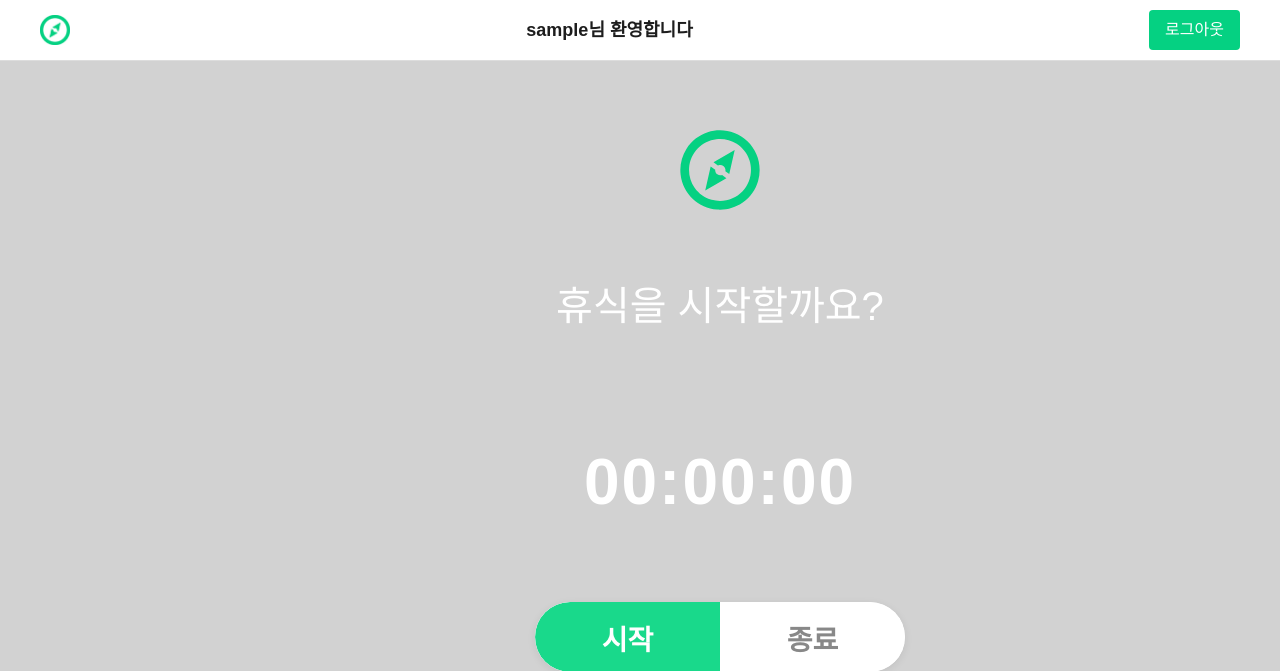
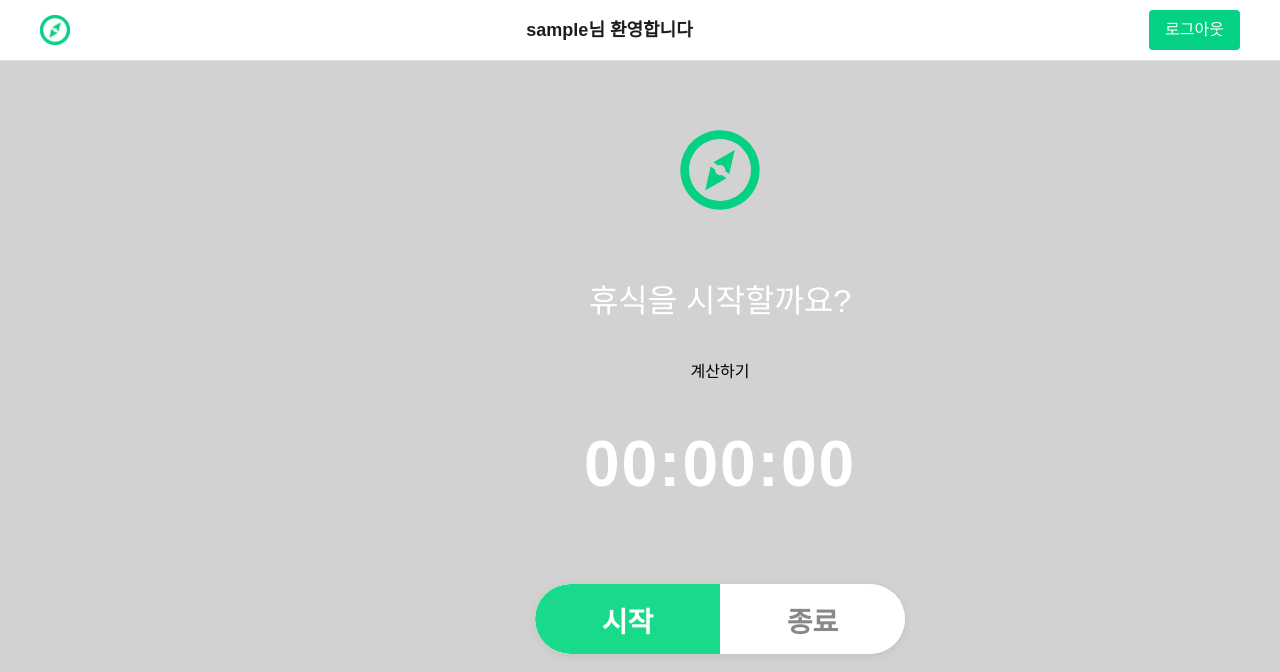
Before and after one commit to kkc1383/WEEK00, a Flask app: template templates/application.html in a window 1280 px wide; the page is wider, and only the part inside the window is pictured. Shown: the top 671 px of that part. Run offline with Flask 3, Linux system fonts and the light colour scheme; the template is opened without the code that fills it: most values are stand-ins (such as "Sample title", 1, 10 or a date in 2020); a database or web service that is not in the repository returns one stand-in record (values such as "Sample title").

Commit message:
Update application.html

```diff
--- a/templates/application.html
+++ b/templates/application.html
@@ -30,7 +30,11 @@
         <h1 class="logo">
           <img src="../static/images/logo.svg" alt="로고" width="300" height="300">
         </h1>
-        <h1>휴식을 시작할까요?</h1>
+        <h2>휴식을 시작할까요?</h2>
+
+        <a href="/application/calculate">
+          <button type="button">계산하기</button>
+        </a>
 
         <div id="timer-display">00:00:00</div>
         <div class="timer-btn-group">
@@ -50,7 +54,7 @@
       </section><!-- objective-timer-wrapper -->
       <section class="user-list-wrapper">
         <div class="user-list">
-          {% for name, duration in users.items() %}
+          <!-- {% for name, duration in users.items() %}
             <div class="user-card">
               <div class="status-box {{'on' if duration !='00:00' else 'off'}}">상태박스</div>
               <div class="inner-text">
@@ -58,7 +62,7 @@
                 <div class="user-timer">{{duration}}</div>
               </div>
             </div>
-          {% endfor %}
+          {% endfor %} -->
         </div>
         <div class="category-bar">
             <button class="category-btn disabled">오늘의 기록</button>
@@ -159,6 +163,31 @@
         }
       });
     }
+    function refreshUserList() {
+      $.post('/application/refresh', {}, function (res) {
+        if (res.result === 'success') {
+          const userList = $('#user-list');
+          userList.empty(); // 기존 제거
+
+          for (const [name, duration] of Object.entries(res.users)) {
+            const statusClass = duration !== '00:00' ? 'on' : 'off';
+            const card = `
+              <div class="user-card">
+                <div class="status-box ${statusClass}">상태박스</div>
+                <div class="inner-text">
+                  <div class="user-name">${name}</div>
+                  <div class="user-timer">${duration}</div>
+                </div>
+              </div>
+            `;
+            userList.append(card);
+          }
+        }
+      });
+    }
+    // 1분마다 갱신
+    setInterval(refreshUserList, 60000);
+
     window.onload=function(){
       $.ajax({
         type:'POST',
```
